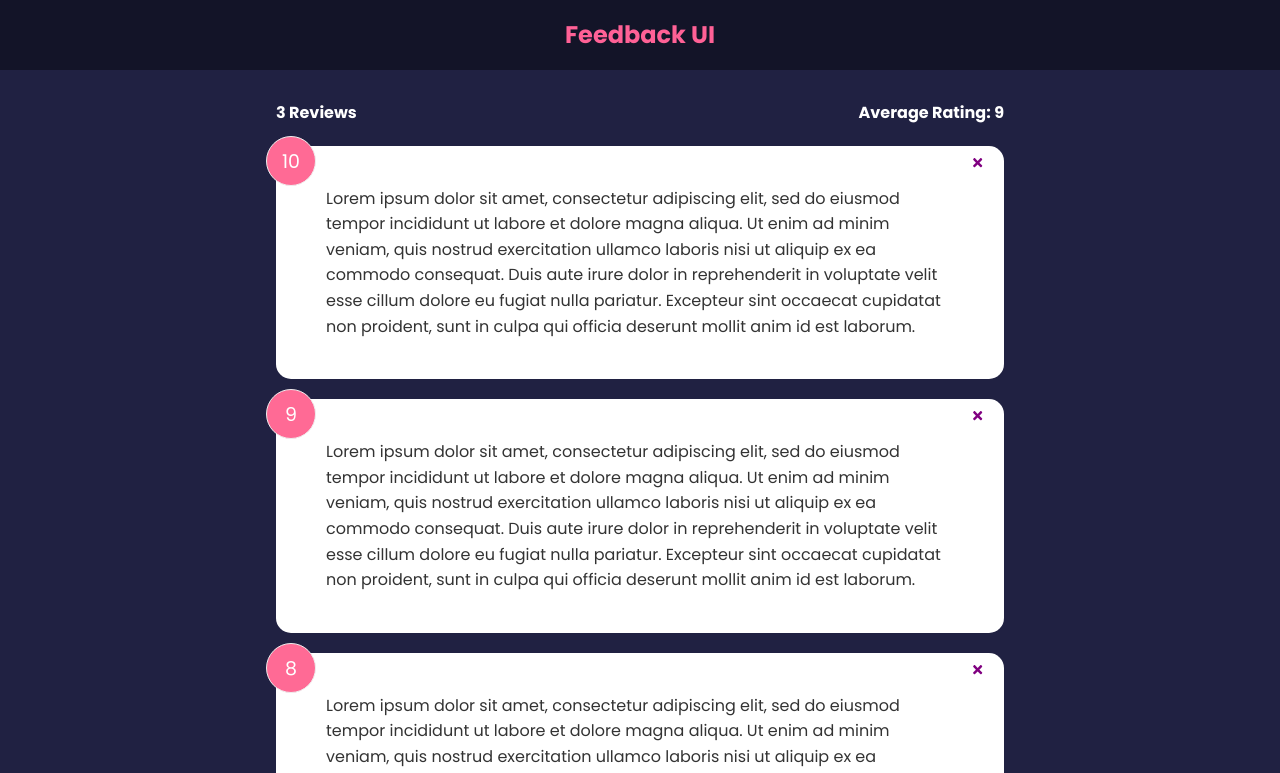
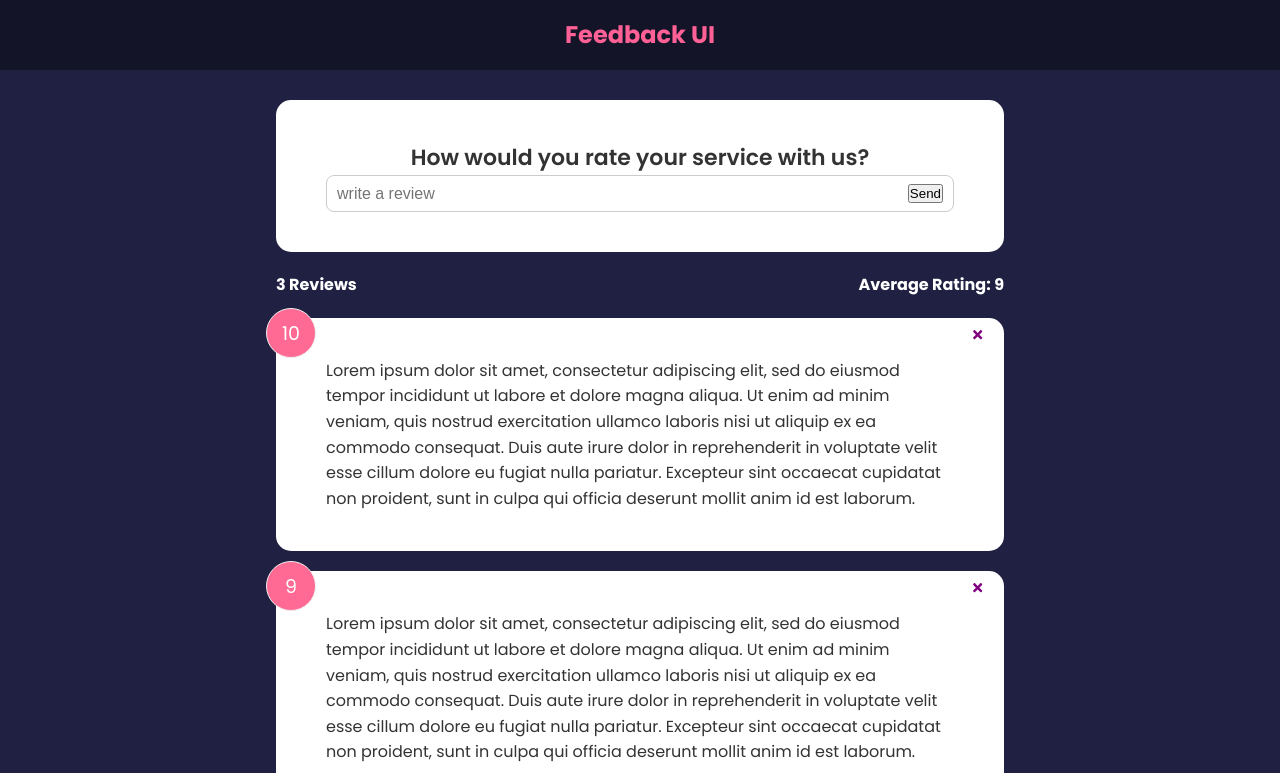
Before and after one commit to HamedNaghdi/feedback-app, a React (Create React App) app: page / in a window 1280 px wide. Shown: the top 773 px of the page. Built offline with nearby package versions, Linux system fonts and the light colour scheme.

Commit message:
018-Form Input and State

```diff
--- a/src/App.js
+++ b/src/App.js
@@ -2,6 +2,7 @@
 import Header from "./components/Header"
 import FeedbackList from "./components/FeedbackList"
 import FeedbackStats from "./components/FeedbackStats";
+import FeedbackForm from "./components/FeedbackForm";
 import FeedbackData from "./data/FeedbackData";
 
 function App() {
@@ -17,6 +18,7 @@
         <>
             <Header/>
             <div className="container">
+                <FeedbackForm />
                 <FeedbackStats feedback={feedback} />
                 <FeedbackList feedback={feedback} handleDelete={deleteFeedback}/>
             </div>
--- /dev/null
+++ b/src/components/FeedbackForm.jsx
@@ -0,0 +1,30 @@
+import { useState } from "react"
+import Card from "./shared/Card"
+
+function FeedbackForm() {
+  const [text, setText] = useState('');
+
+  const handleTextChange = (e) => {
+    setText(e.target.value);
+  }
+
+  return (
+    <Card>
+      <form>
+        <h2>How would you rate your service with us?</h2>
+        {/* @todo - rating select component */}
+        <div className="input-group">
+            <input
+                onChange={handleTextChange}
+                type="text"
+                placeholder="write a review"
+                value={text}
+            />
+            <button type="submit">Send</button>
+        </div>
+      </form>
+    </Card>
+  )
+}
+
+export default FeedbackForm
```
